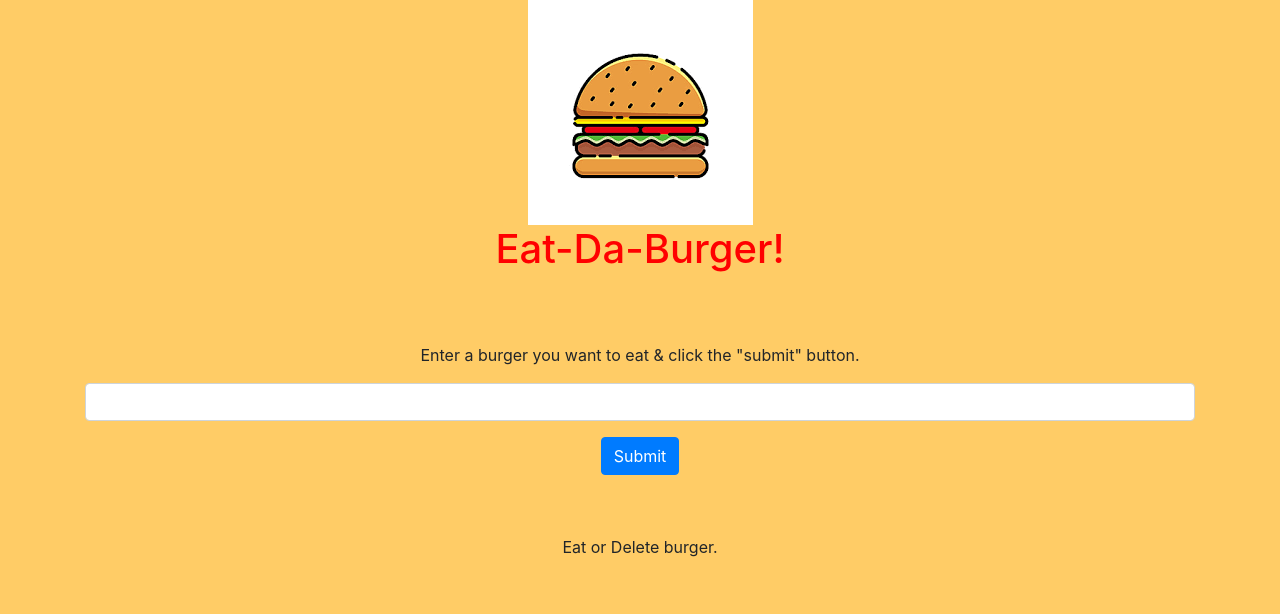
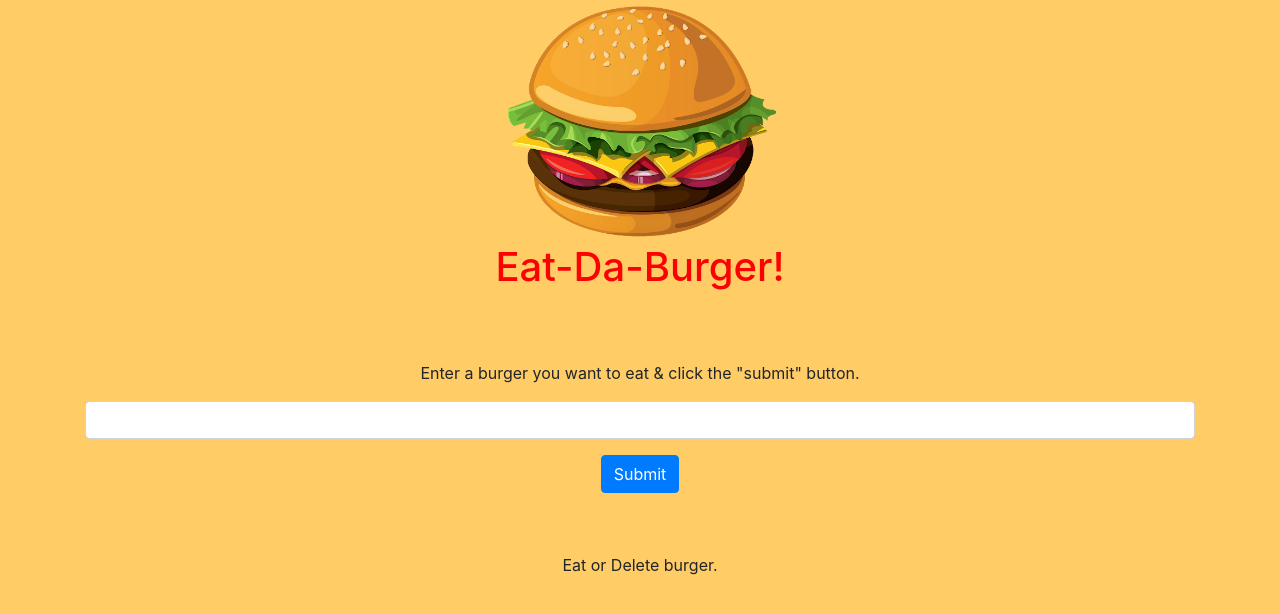
Before and after one commit to Ibramelias/burger, a website: page public/index.html in a window 1280 px wide. Drawn offline with nearby package versions, Linux system fonts and the light colour scheme.

Commit message:
finalized HTML & CSS

```diff
--- a/public/assets/css/burger_style.css
+++ b/public/assets/css/burger_style.css
@@ -18,5 +18,7 @@ h1{
 }
 
 .logo{
+    width: 50%;
+    margin:auto;
 
 }
--- a/public/index.html
+++ b/public/index.html
@@ -23,7 +23,7 @@
     <div class="container">
         <!-- Burger IMG -->
         <div class="logo">
-            <img class="logo" src="assets/img/Unknown.png">
+            <img class="logo" src="assets/img/burger.png">
         </div>
         <!-- Head line -->
         <h1>Eat-Da-Burger!</h1>
```
Also changed, not shown: public/assets/img/Unknown.png (deleted), public/assets/img/burger.png (added).
